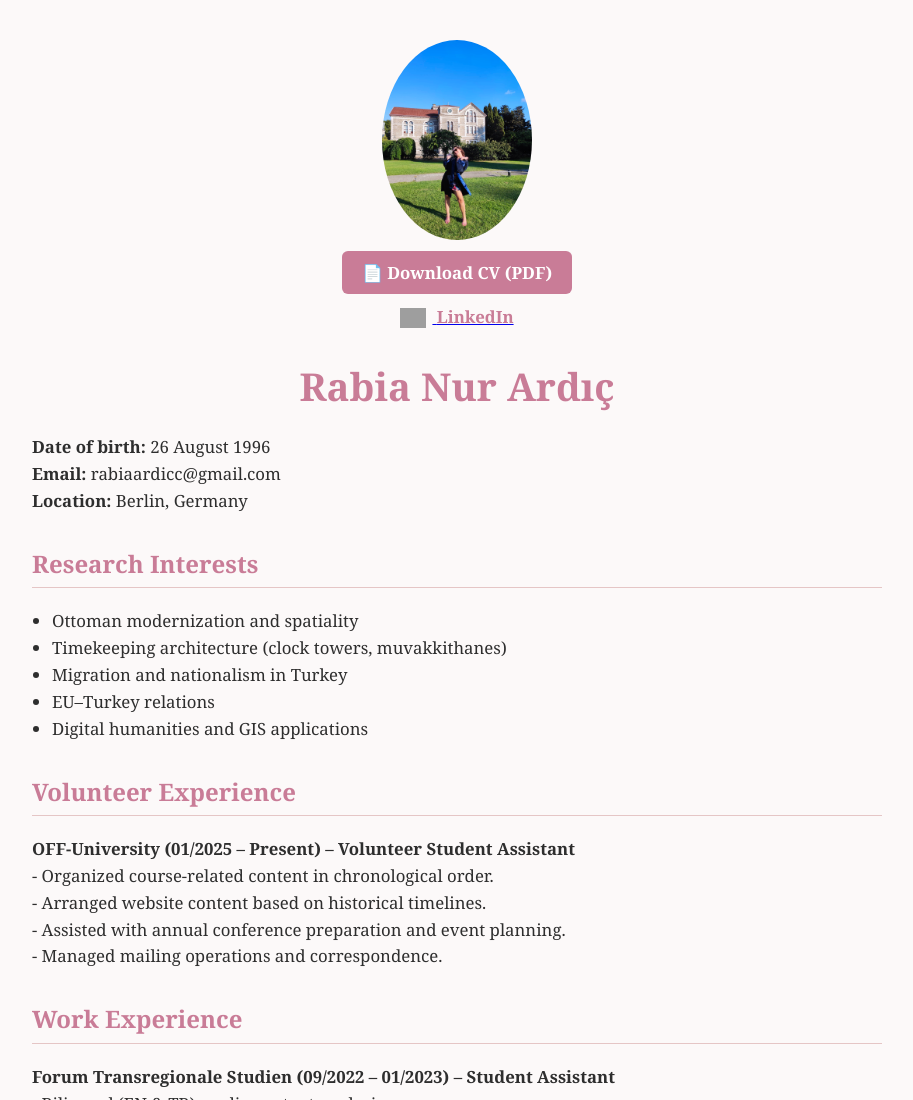
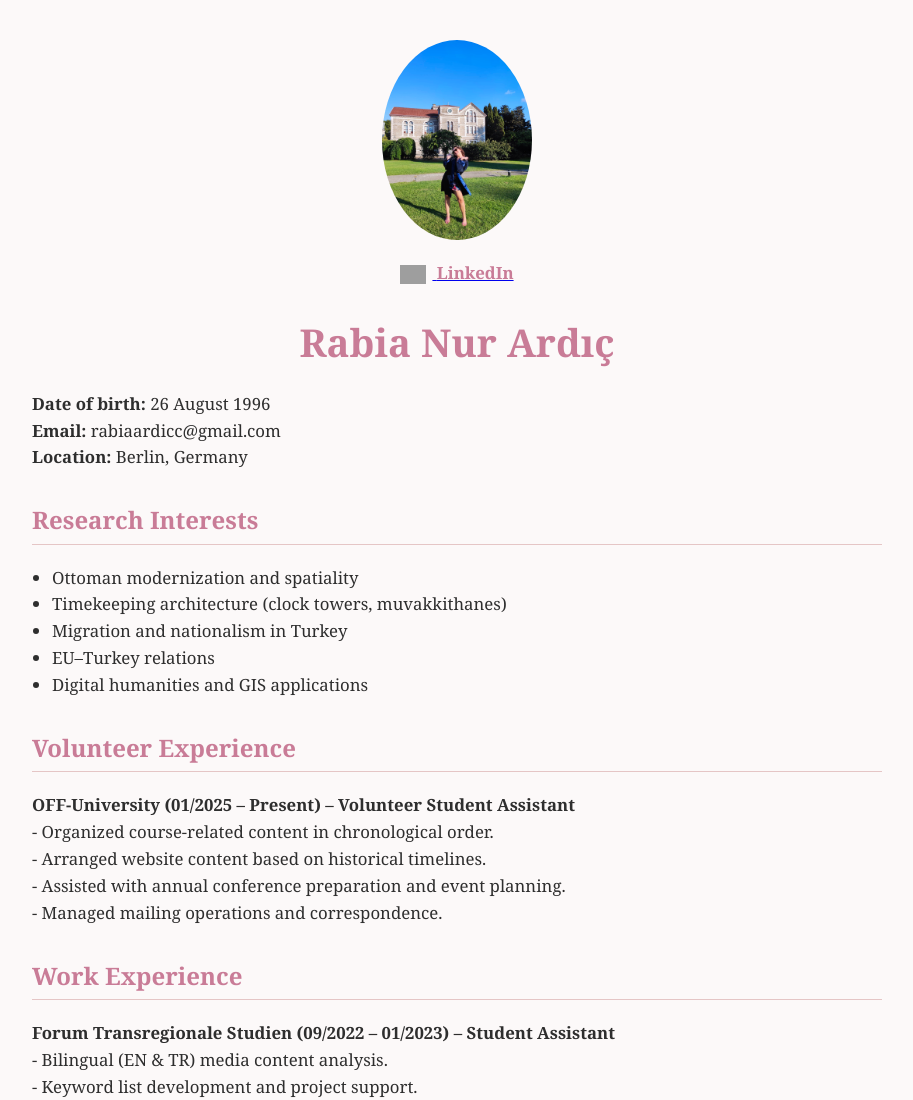
Before and after one commit to rabiaardicc/rabiaardicc.github.io, a plain HTML site: page index.html in a window 1280 px wide. Shown: the top 1100 px of the page, without its empty margins (183-1096 px from the left). Drawn offline with Linux system fonts and the light colour scheme; grey boxes are pictures that could not be loaded.

Commit message:
Update index.html

```diff
--- a/index.html
+++ b/index.html
@@ -43,8 +43,6 @@
   <img src="profile.jpg" alt="Rabia Nur Ardıç" class="profile-pic">
 
   <p style="text-align: center; margin-top: 10px;">
-    <a href="ArdicCV.pdf" download style="background-color: #c97c97; color: white; padding: 10px 20px; border-radius: 6px; text-decoration: none; font-weight: bold;">
-      📄 Download CV (PDF)
     </a>
   </p>
 
```
